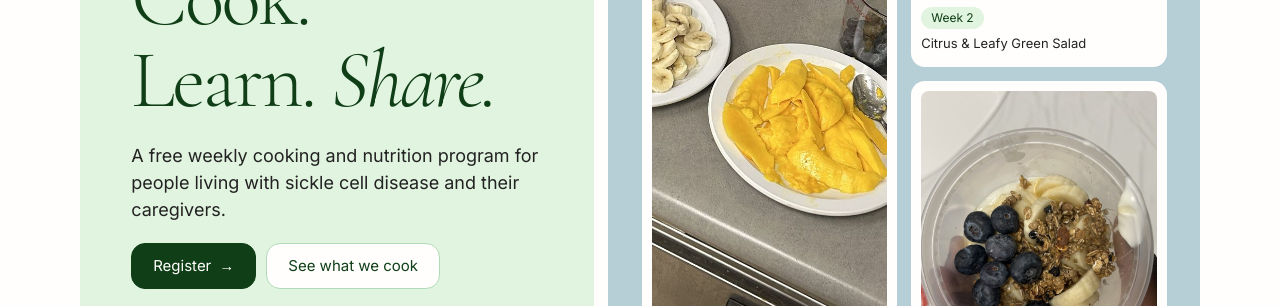
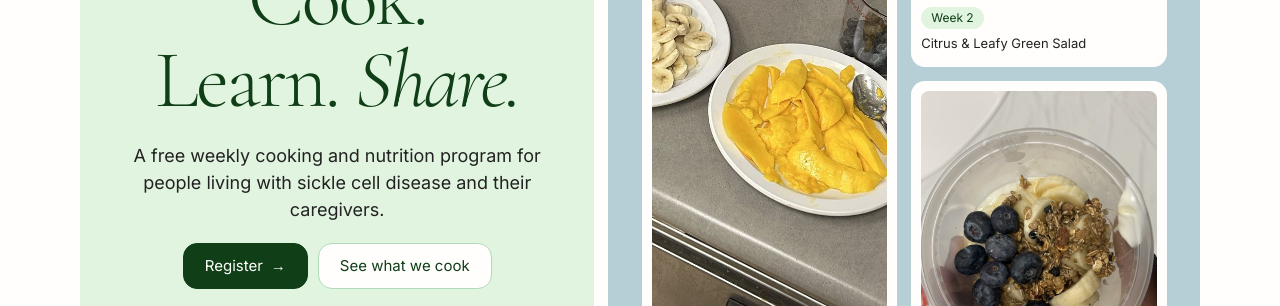
Before and after one commit to Shem300/Simpli-nutri-life, a plain HTML site: page index.html in a window 1280 px wide. Shown: the part 473-779 px from the top of the page. Drawn offline with nearby package versions, Linux system fonts and the light colour scheme.

Commit message:
Centre the logo, headline and buttons in the hero panel
Co-Authored-By: Claude Opus 5.5 <noreply@anthropic.com>
Claude-Session: https://claude.ai/code/session_01GpaXb8jqNUWxsd6WBGM5Pw

```diff
--- a/index.html
+++ b/index.html
@@ -515,12 +515,12 @@ h3{color:var(--forest)}
 /* hero: keylime panel with headline, slate panel with three photo cards */
 .hero{padding-top:clamp(16px,2vw,24px)}
 .hero-grid{display:grid;grid-template-columns:minmax(0,1fr) minmax(0,1.15fr);gap:14px}
-.hero-panel{background:var(--keylime);border-radius:var(--r-card);padding:clamp(28px,4vw,56px);display:grid;align-content:center;justify-items:start;gap:20px}
+.hero-panel{background:var(--keylime);border-radius:var(--r-card);padding:clamp(28px,4vw,56px);display:grid;align-content:center;justify-items:center;text-align:center;gap:20px}
 .hero-logo{width:clamp(84px,8vw,112px)}
 .hero h1{margin:0;font-family:var(--serif);font-weight:300;font-size:clamp(56px,6.4vw,84px);line-height:1;letter-spacing:-.03em;color:var(--forest)}
 .hero h1 em{font-style:italic}
-.hero .lede{font-size:18px;line-height:1.5;max-width:36ch;color:var(--charcoal)}
-.hero .cta{gap:10px;justify-content:flex-start}
+.hero .lede{font-size:18px;line-height:1.5;max-width:36ch;margin-inline:auto;color:var(--charcoal)}
+.hero .cta{gap:10px;justify-content:center}
 .next{border:0;border-radius:999px;background:var(--cream);color:var(--forest);padding:9px 14px;font-weight:400;font-size:14px}
 .next::before{background:var(--sage)}
 .next.live::before{background:var(--forest)}
```
